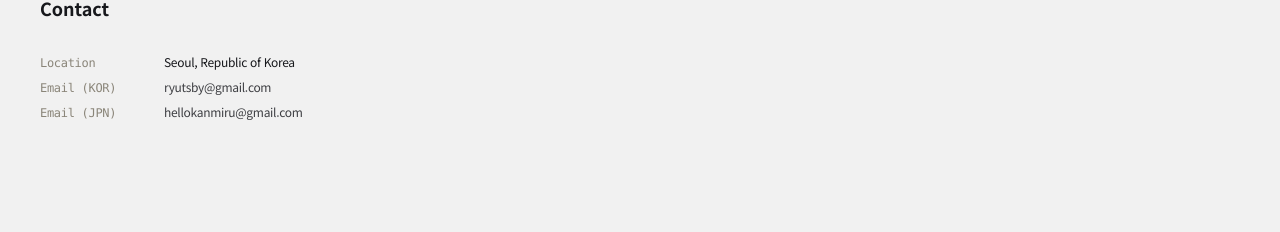
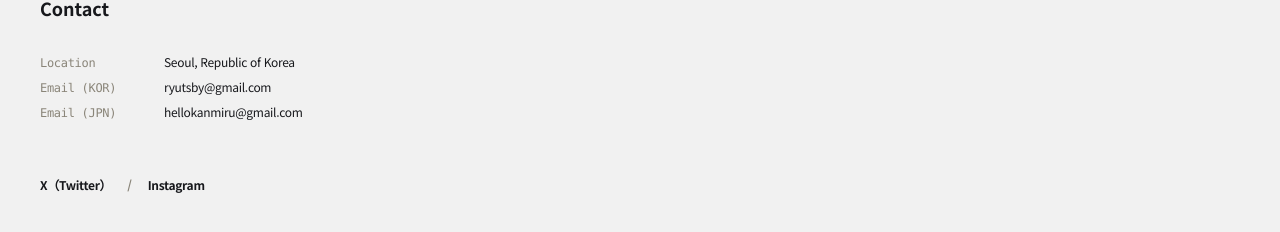
Before and after one commit to ryubyryu/portfolio, a Next.js app: page /contact in a window 1280 px wide. Shown: the part 198-430 px from the top of the page. Built offline with nearby package versions, Linux system fonts and the light colour scheme.

Commit message:
Remove email hyperlinks and add social links to Contact page
Emails are now plain text instead of mailto links. Add an
X (Twitter) / Instagram row below the info list, spaced like
hideakihamada.com/about's footer links.

```diff
--- a/app/(pages)/contact/page.tsx
+++ b/app/(pages)/contact/page.tsx
@@ -1,3 +1,4 @@
+import { Fragment } from "react";
 import type { Metadata } from "next";
 
 export const metadata: Metadata = {
@@ -6,16 +7,13 @@ export const metadata: Metadata = {
 
 const info = [
   { label: "Location", value: "Seoul, Republic of Korea" },
-  {
-    label: "Email (KOR)",
-    value: "ryutsby@gmail.com",
-    href: "mailto:ryutsby@gmail.com",
-  },
-  {
-    label: "Email (JPN)",
-    value: "hellokanmiru@gmail.com",
-    href: "mailto:hellokanmiru@gmail.com",
-  },
+  { label: "Email (KOR)", value: "ryutsby@gmail.com" },
+  { label: "Email (JPN)", value: "hellokanmiru@gmail.com" },
+];
+
+const social = [
+  { label: "X（Twitter）", href: "https://x.com/" },
+  { label: "Instagram", href: "https://www.instagram.com/ryutsby/" },
 ];
 
 export default function ContactPage() {
@@ -30,20 +28,29 @@ export default function ContactPage() {
               <span className="w-28 shrink-0 font-mono text-stone">
                 {item.label}
               </span>
-              {item.href ? (
-                <a
-                  href={item.href}
-                  className="flex-1 text-ink-soft underline decoration-transparent underline-offset-2 transition-colors hover:text-ink hover:decoration-current"
-                >
-                  {item.value}
-                </a>
-              ) : (
-                <span className="flex-1 text-ink">{item.value}</span>
-              )}
+              <span className="flex-1 text-ink">{item.value}</span>
             </li>
           ))}
         </ul>
       </section>
+
+      <section className="mt-14 max-w-4xl">
+        <div className="flex items-center gap-x-4 text-xs font-bold tracking-tight">
+          {social.map((item, i) => (
+            <Fragment key={item.label}>
+              {i > 0 && <span className="text-stone">/</span>}
+              <a
+                href={item.href}
+                target="_blank"
+                rel="noopener noreferrer"
+                className="text-ink transition-colors hover:text-ink-soft"
+              >
+                {item.label}
+              </a>
+            </Fragment>
+          ))}
+        </div>
+      </section>
     </div>
   );
 }
```
